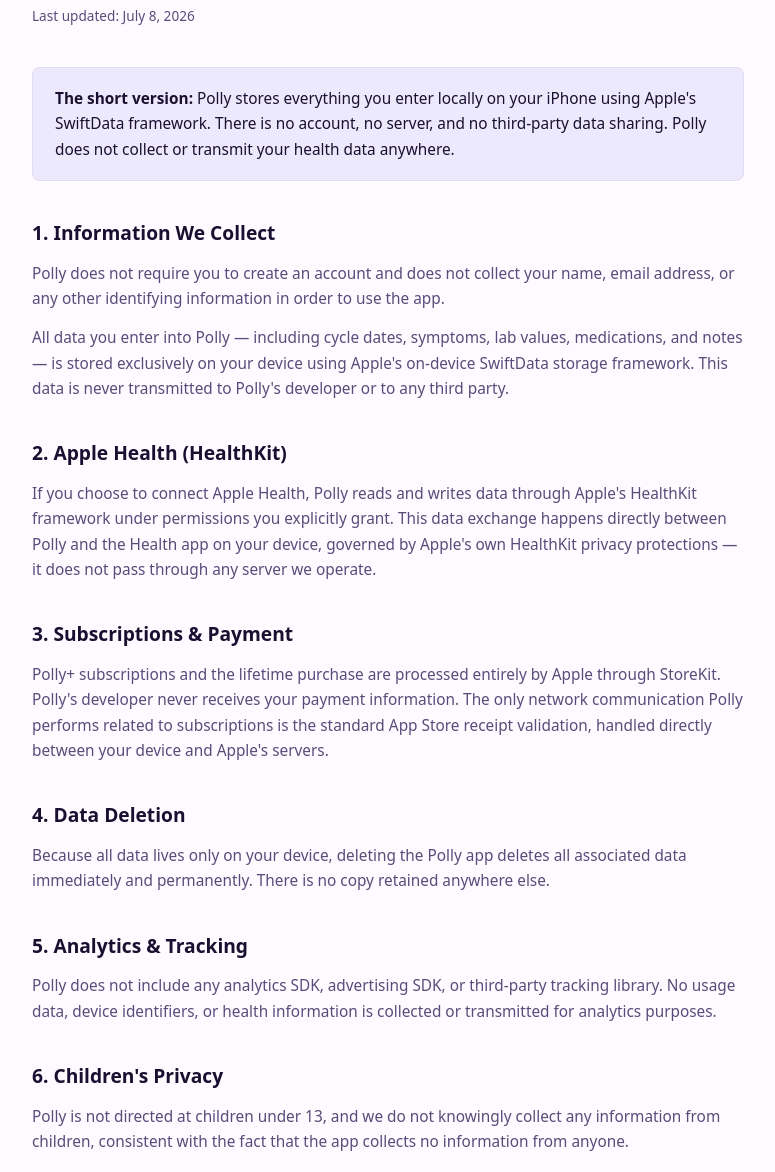
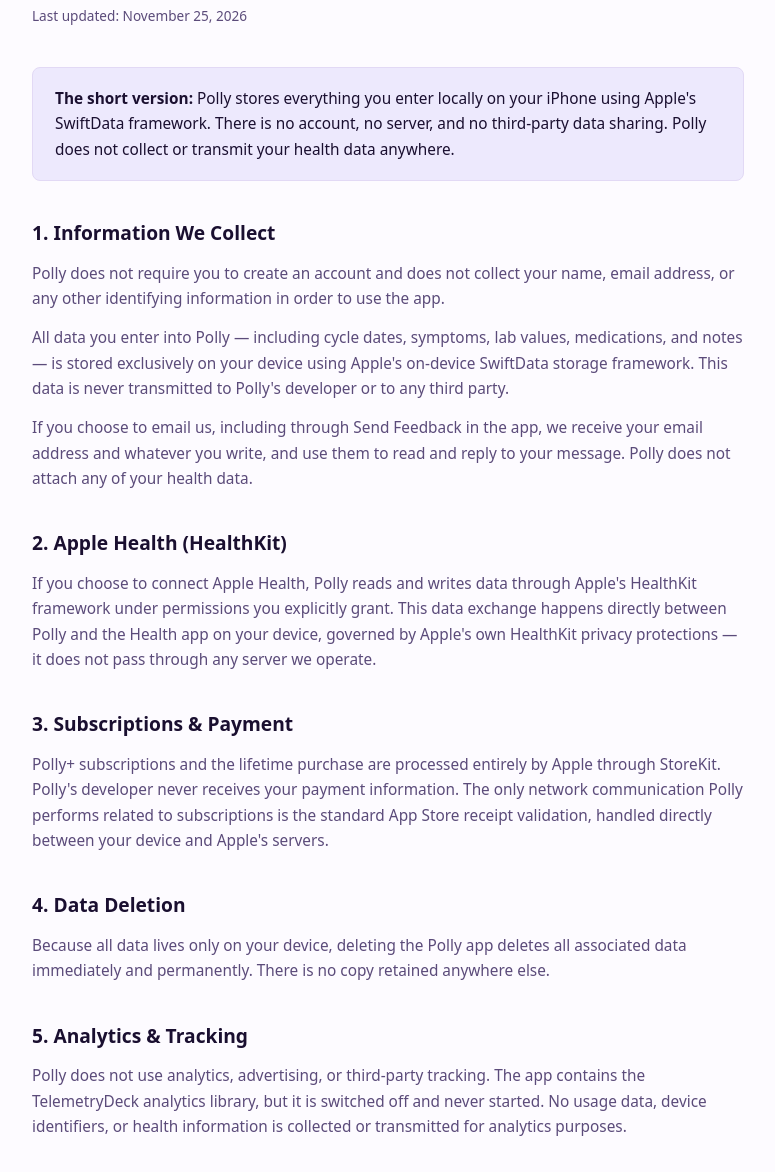
Before and after one commit to Inderjit1/pollyapp-landing, a plain HTML site: page privacy.html in a window 1280 px wide. Shown: the part 197-1369 px from the top of the page, without its empty margins (252-1027 px from the left). Drawn offline with Linux system fonts and the light colour scheme.

Commit message:
Privacy policy: cover feedback emails and the inactive analytics library

```diff
--- a/privacy.html
+++ b/privacy.html
@@ -118,7 +118,7 @@ footer {
 
 <div class="container">
   <h1>Privacy Policy</h1>
-  <p class="updated">Last updated: July 8, 2026</p>
+  <p class="updated">Last updated: November 25, 2026</p>
 
   <div class="callout">
     <p><strong>The short version:</strong> Polly stores everything you enter locally on your iPhone using Apple's SwiftData framework. There is no account, no server, and no third-party data sharing. Polly does not collect or transmit your health data anywhere.</p>
@@ -127,6 +127,7 @@ footer {
   <h2>1. Information We Collect</h2>
   <p>Polly does not require you to create an account and does not collect your name, email address, or any other identifying information in order to use the app.</p>
   <p>All data you enter into Polly — including cycle dates, symptoms, lab values, medications, and notes — is stored exclusively on your device using Apple's on-device SwiftData storage framework. This data is never transmitted to Polly's developer or to any third party.</p>
+  <p>If you choose to email us, including through Send Feedback in the app, we receive your email address and whatever you write, and use them to read and reply to your message. Polly does not attach any of your health data.</p>
 
   <h2>2. Apple Health (HealthKit)</h2>
   <p>If you choose to connect Apple Health, Polly reads and writes data through Apple's HealthKit framework under permissions you explicitly grant. This data exchange happens directly between Polly and the Health app on your device, governed by Apple's own HealthKit privacy protections — it does not pass through any server we operate.</p>
@@ -138,10 +139,10 @@ footer {
   <p>Because all data lives only on your device, deleting the Polly app deletes all associated data immediately and permanently. There is no copy retained anywhere else.</p>
 
   <h2>5. Analytics &amp; Tracking</h2>
-  <p>Polly does not include any analytics SDK, advertising SDK, or third-party tracking library. No usage data, device identifiers, or health information is collected or transmitted for analytics purposes.</p>
+  <p>Polly does not use analytics, advertising, or third-party tracking. The app contains the TelemetryDeck analytics library, but it is switched off and never started. No usage data, device identifiers, or health information is collected or transmitted for analytics purposes.</p>
 
   <h2>6. Children's Privacy</h2>
-  <p>Polly is not directed at children under 13, and we do not knowingly collect any information from children, consistent with the fact that the app collects no information from anyone.</p>
+  <p>Polly is not directed at children under 13, and we do not knowingly collect any information from children, consistent with the fact that the app itself collects no information from anyone.</p>
 
   <h2>7. Changes to This Policy</h2>
   <p>If this policy changes, the updated version will be posted at this URL with a revised "Last updated" date.</p>
```
